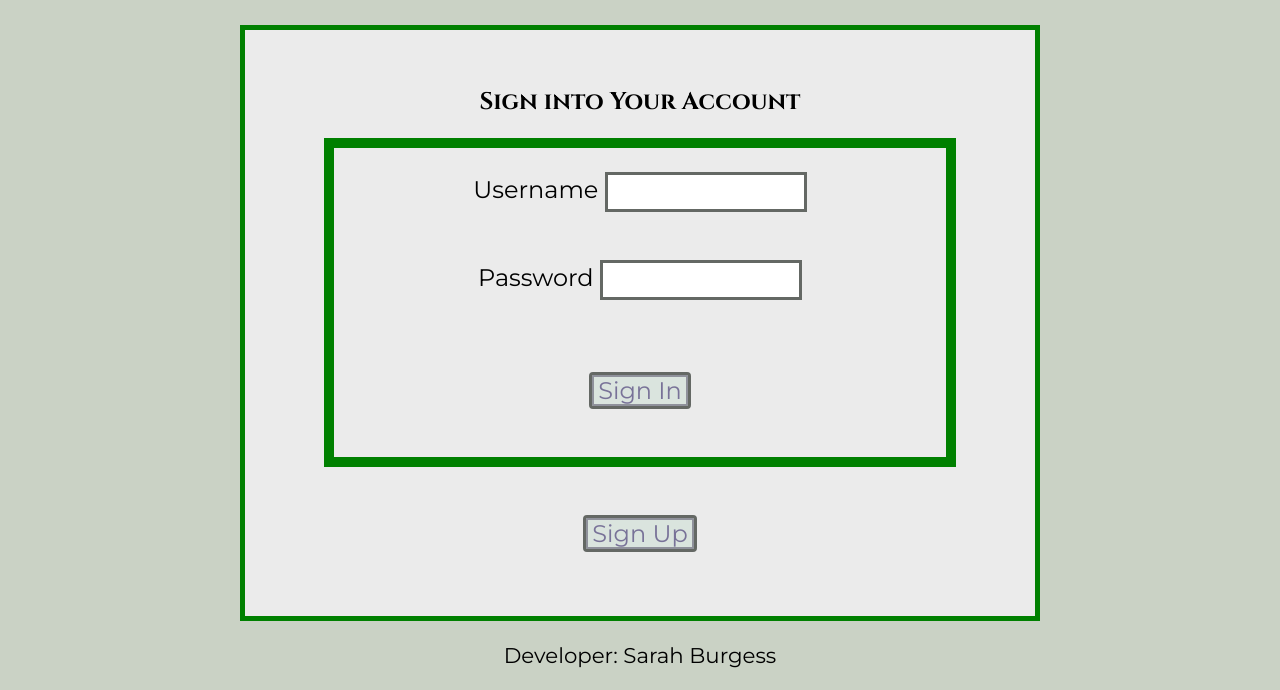
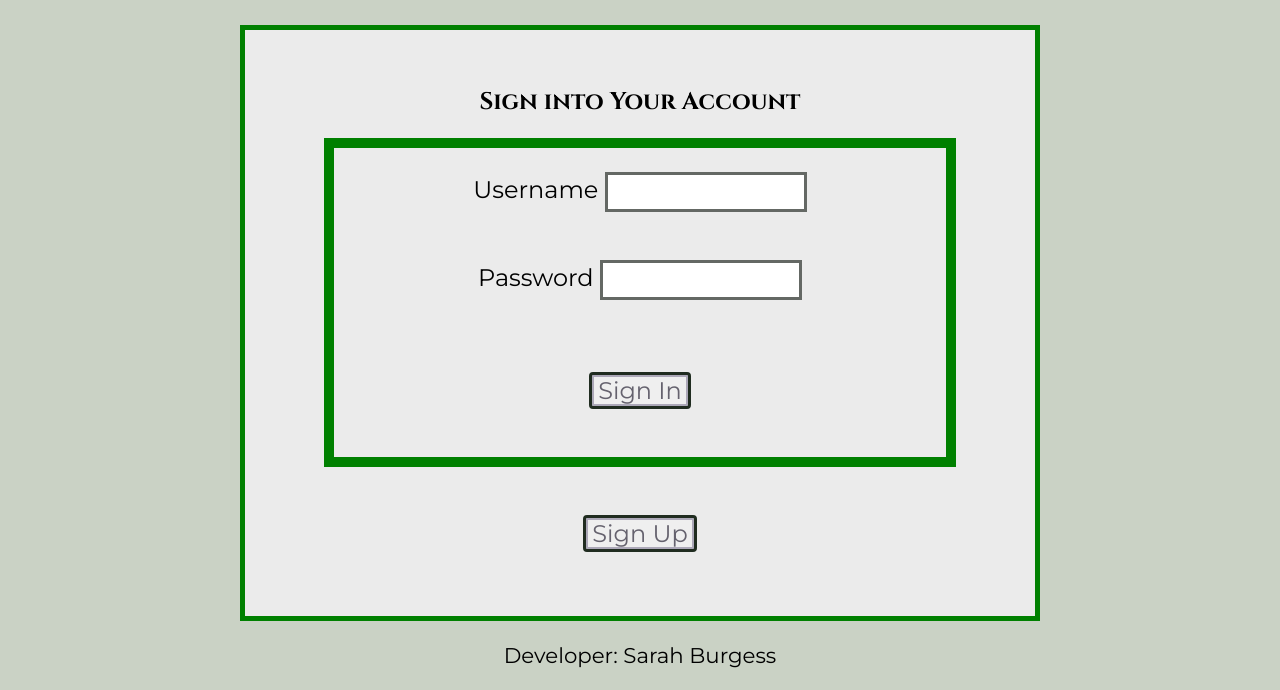
Before and after one commit to sburgess287/marvelousGreetings, a website: page public/index.html in a window 1280 px wide. Shown: the part 221-911 px from the top of the page. Drawn offline with nearby package versions, Linux system fonts and the light colour scheme.

Commit message:
style.css cleanup; removed unnecessary code and comments

```diff
--- a/public/style.css
+++ b/public/style.css
@@ -9,6 +9,7 @@ body {
   background: rgb(202, 210, 197);
   /* background: rgb(90, 23, 198); PURPLE */
   font-family: 'Montserrat', sans-serif;
+
 }
 
 .hidden {
@@ -114,7 +115,6 @@ h3 {
   width: 80%;
   margin: auto;
   font-size: x-large;
-
 }
 
 
@@ -122,7 +122,7 @@ h3 {
   padding-top: 2em;
 }
 
-/* Fix this for larger viewports, currently taking up entire width */
+
 .css-create-card-button, .css-saved-card-button,
 .css-delete-card-button, .css-all-saved-cards-button,
 .css-edit-card-button, .css-view-card-button, .css-go-to-signup-form,
@@ -130,8 +130,8 @@ h3 {
   /* width: 80%; removed to make buttons inline*/
   margin: auto;
   font-size: x-large;
-  background: rgb(218, 228, 222);
-  border: solid rgb(100, 104, 100) 3px;
+  /* background: rgb(218, 228, 222); */
+  border: solid rgb(32, 44, 32) 3px;
   font-family: 'Montserrat', sans-serif;
 
 }
@@ -161,7 +161,6 @@ h3 {
   margin-top: 2em;
 }
 
-/* Proof of concept for style.html, can be removed later */
 .css-saved-card-container {
   border: solid green 10px;
   margin: auto;
@@ -171,29 +170,15 @@ h3 {
 
 .css-submit, .css-go-to-signup-form {
   margin: auto;
-  /* // changed from inline-block on the card preview */
   display: block;
-
-  /* width:80%; removed to make buttons inline*/
   margin-top: 2em;
-  /* font-size: 16pt; */
   margin-bottom: 2em;
 }
 
 .css-all-saved-cards-button {
-  /* width: 80%; */
-  /* display: block; */
-  /* margin: auto; */
   margin: auto;
   display: inherit;
-  font-size: 16pt;
-
 }
-/* input {
-  width: 75%;
-  display: inline-block;
-
-} */
 
 .css-previous-saved-card-container {
   border: solid rgb(116, 31, 116) 10px;
@@ -202,7 +187,6 @@ h3 {
   padding-top:2em;
   padding-bottom:2em;
   margin-top:2em;
-
 
 }
 
@@ -222,10 +206,10 @@ canvas {
   text-align: center;
 }
 
-/* Button */
+/* Button color, box shadow, hover actions */
 button, .css-submit {
-  color: rgba(55, 38, 105, 0.6);
-  box-shadow: rgba(30, 22, 54, 0.4) 0 0px 0px 2px inset;
+  color: rgba(8, 3, 24, 0.6);
+  box-shadow: rgba(72, 62, 100, 0.4) 0 0px 0px 2px inset;
   border-radius: 4px;
 }
 
```
